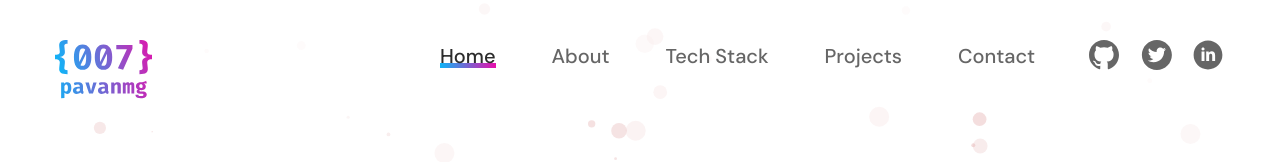
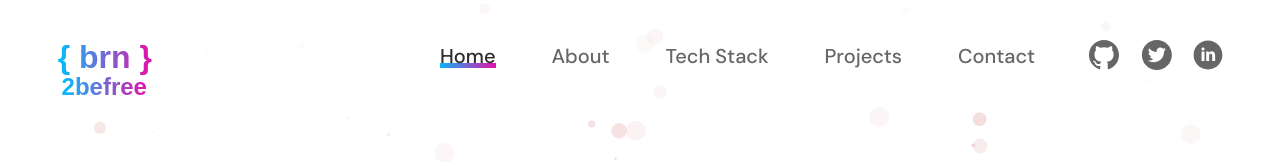
Before and after one commit to PavelNovik/portfolio-start-project, a React app: page / in a window 1280 px wide. Shown: the top 162 px of the page. Built offline with nearby package versions, Linux system fonts and the light colour scheme.

Commit message:
change header icon

```diff
--- a/src/layouts/header/headerLogo/HeaderLogo.tsx
+++ b/src/layouts/header/headerLogo/HeaderLogo.tsx
@@ -1,11 +1,13 @@
 import React from 'react';
 import {MLink} from "../../../components/Link";
 import {HeaderIcon} from "./headerIcon/HeaderIcon";
+import {HIcon} from "./headerIcon/Hicon";
 
 export const HeaderLogo: React.FC = () => {
     return (
         <MLink href={"#"}>
-            <HeaderIcon/>
+            {/*<HeaderIcon/>*/}
+            <HIcon/>
         </MLink>
     );
 };
```
